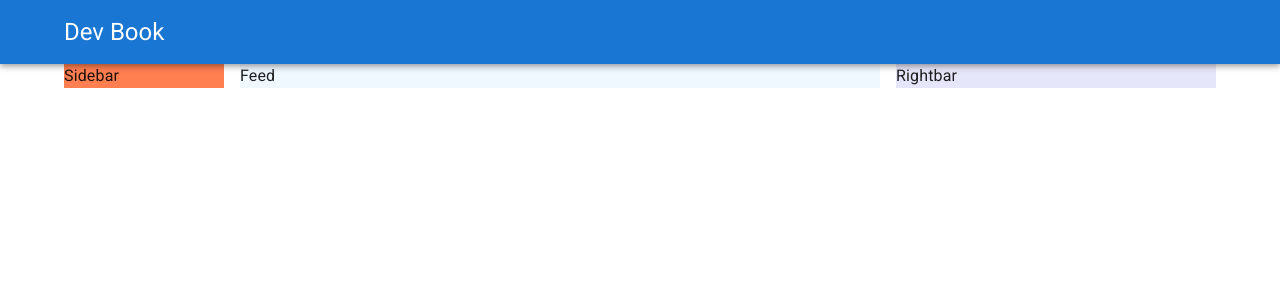
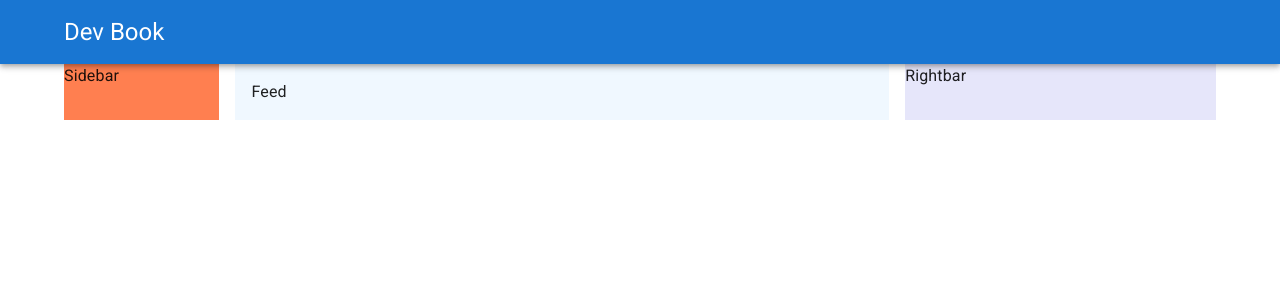
Before and after one commit to mrhrifat/dev-book, a React (Create React App) app: page / in a window 1280 px wide. Shown: the top 300 px of the page. Built offline with nearby package versions, Linux system fonts and the light colour scheme.

Commit message:
build: custom prop

```diff
--- a/src/components/Feed.jsx
+++ b/src/components/Feed.jsx
@@ -3,7 +3,7 @@ import { Box } from "@mui/material";
 
 const Feed = () => {
   return (
-    <Box flex={4} bgcolor='aliceblue'>
+    <Box flex={4} bgcolor="aliceblue" p={2}>
       Feed
     </Box>
   );
```
